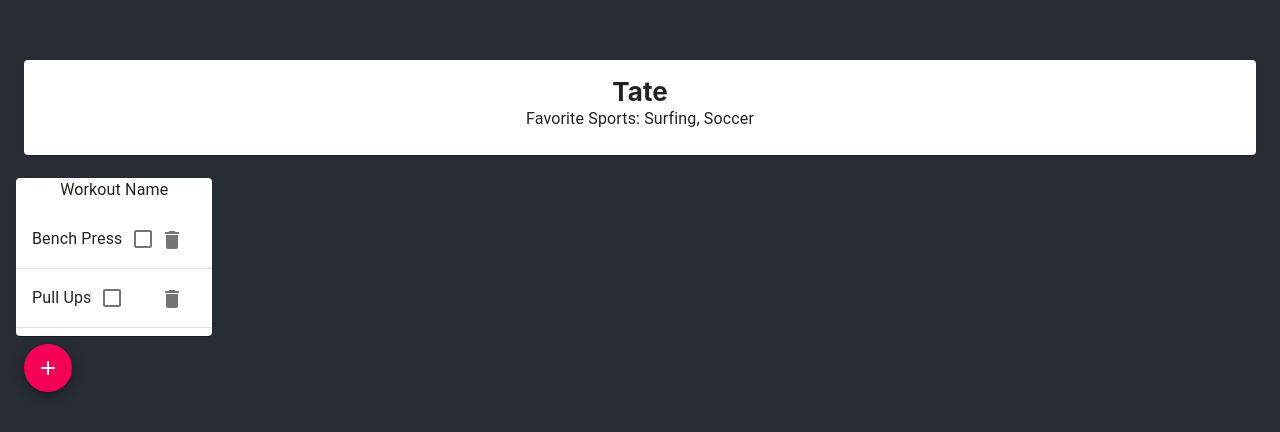
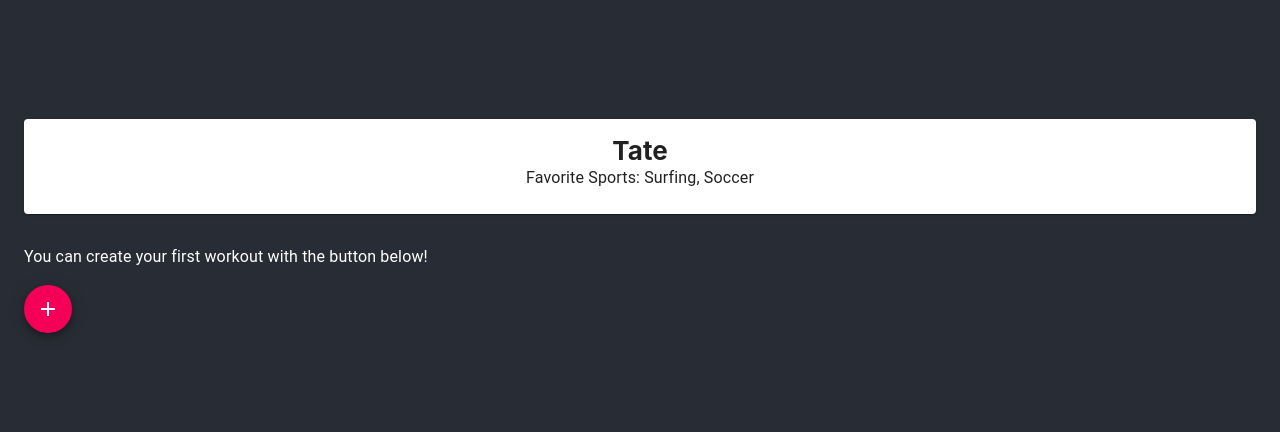
Before and after one commit to TateDeVito/fitnessProject, a React (Create React App) app in the folder fitness-app/: page / in a window 1280 px wide. Shown: the part 174-606 px from the top of the page. Built offline with nearby package versions, Linux system fonts and the light colour scheme.

Commit message:
Workouts: stripped to be blank, edit button added

```diff
--- a/fitness-app/src/WorkoutScreen/Routine/Routine.tsx
+++ b/fitness-app/src/WorkoutScreen/Routine/Routine.tsx
@@ -1,5 +1,5 @@
 import React, { useState } from "react";
-import { Grid, Fab } from "@material-ui/core";
+import { Grid, Fab, Typography } from "@material-ui/core";
 import Workout from "./Workout/Workout";
 import AddIcon from "@material-ui/icons/Add";
 
@@ -9,10 +9,32 @@ export default function Routine() {
   // and you can scroll through the others
   //TODO: Should have a progress bar to show how far along the length it is
 
-  // TODO: This has to be an array of Workouts specifically
-  const [workoutQueue, setWorkoutQueue] = useState<Object[]>([{}]);
+  const [routineName, setRoutineName] = useState<string>("Untitled");
+  const [workoutQueue, setWorkoutQueue] = useState<Object[]>([]);
 
-  const workoutRow = (
+  let RoutineLabel;
+  if (workoutQueue.length < 1) {
+    RoutineLabel = (
+      <Grid item>
+        <Typography component="h2">
+          You can create your first workout with the button below!
+        </Typography>
+      </Grid>
+    );
+  } else {
+    RoutineLabel = (
+      <Grid item>
+        {/* TODO: onClick here should allow you to cycle through different routines
+        that a user has to potentially switch */}
+        <Typography component="h1" onClick={() => console.log(routineName)}>
+          {routineName}
+        </Typography>
+      </Grid>
+    );
+  }
+
+  // TODO: workouts need unique keys
+  const WorkoutRow = (
     <Grid
       container
       spacing={1}
@@ -28,23 +50,26 @@ export default function Routine() {
     </Grid>
   );
 
-  const addButton = (
+  const AddButton = (
     <Grid item spacing={1}>
-      <Fab size="medium" color="secondary">
-        <AddIcon
-          // TODO: expand onClick functionality; possibly add general add workout function
-          onClick={() => {
-            setWorkoutQueue([...workoutQueue, {}]);
-          }}
-        />
+      <Fab
+        size="medium"
+        color="secondary"
+        // TODO: expand onClick functionality; possibly add general add workout function
+        onClick={() => {
+          setWorkoutQueue([...workoutQueue, {}]);
+        }}
+      >
+        <AddIcon />
       </Fab>
     </Grid>
   );
 
   return (
     <Grid container spacing={2}>
-      {workoutRow}
-      {addButton}
+      {RoutineLabel}
+      {WorkoutRow}
+      {AddButton}
     </Grid>
   );
 }
--- a/fitness-app/src/WorkoutScreen/Routine/Workout/Workout.tsx
+++ b/fitness-app/src/WorkoutScreen/Routine/Workout/Workout.tsx
@@ -1,6 +1,7 @@
 import React, { useState } from "react";
 import {
   Checkbox,
+  Grid,
   List,
   ListItem,
   ListItemSecondaryAction,
@@ -8,30 +9,38 @@ import {
   Paper,
   Typography,
 } from "@material-ui/core";
-import { Delete } from "@material-ui/icons";
+import { Edit, Delete } from "@material-ui/icons";
 
 export default function Workout() {
-  const [name, setName] = useState<string>("Workout Name");
-  const [exercises, setExercises] = useState([
-    // TODO: External exercise component
-    { name: "Bench Press" },
-    { name: "Pull Ups" },
+  const [name, setName] = useState<string>("Workout");
+  const [editToggle, setEditToggle] = useState<boolean>(false);
+  const [exercises, setExercises] = useState<Object[]>([
+    // { name: "ExerciseName" }
   ]);
 
-  // This should be broken out to another component, and then exercises should
-  function ExerciseList() {
+  const editButton = (
+    // TODO: Edit functionality
+    <IconButton
+      color="inherit"
+      onClick={() => {
+        setEditToggle(!editToggle);
+        console.log(editToggle);
+      }}
+    >
+      <Edit />
+    </IconButton>
+  );
+
+  const ExerciseList = () => {
     return (
       <List>
-        {/* Maps exercises to the list */}
         {exercises.map((exercise) => (
           // TODO: Every exercise needs a key
-          <ListItem divider={true}>
-            <Typography component="p">{exercise.name}</Typography>
+          <ListItem>
+            <Typography component="p">{exercise}</Typography>
             <Checkbox />
             <ListItemSecondaryAction>
               <IconButton>
-                {/* TODO: If this gets clicked, the state containing exercises must be
-            adjusted so that this exercise is not in it */}
                 <Delete />
               </IconButton>
             </ListItemSecondaryAction>
@@ -39,20 +48,23 @@ export default function Workout() {
         ))}
       </List>
     );
-  }
-
-  // TODO: This should add an exercise to the end of the workout
-  function AddExercise(exercise: string) {
-    return;
-  }
+  };
 
   return (
-    <div>
-      <Paper>
-        <Typography component="h2">{name}</Typography>
-        {/* TODO: Make name, and exercise list editable */}
-        <ExerciseList />
-      </Paper>
-    </div>
+    <Paper>
+      <Grid container direction="row" alignItems="center" spacing={1}>
+        <Grid item xs={8}>
+          <Typography component="h3">{name}</Typography>
+        </Grid>
+        <Grid item xs={4}>
+          {editButton}
+        </Grid>
+      </Grid>
+      <Grid container>
+        <Grid item>
+          <ExerciseList />
+        </Grid>
+      </Grid>
+    </Paper>
   );
 }
```
